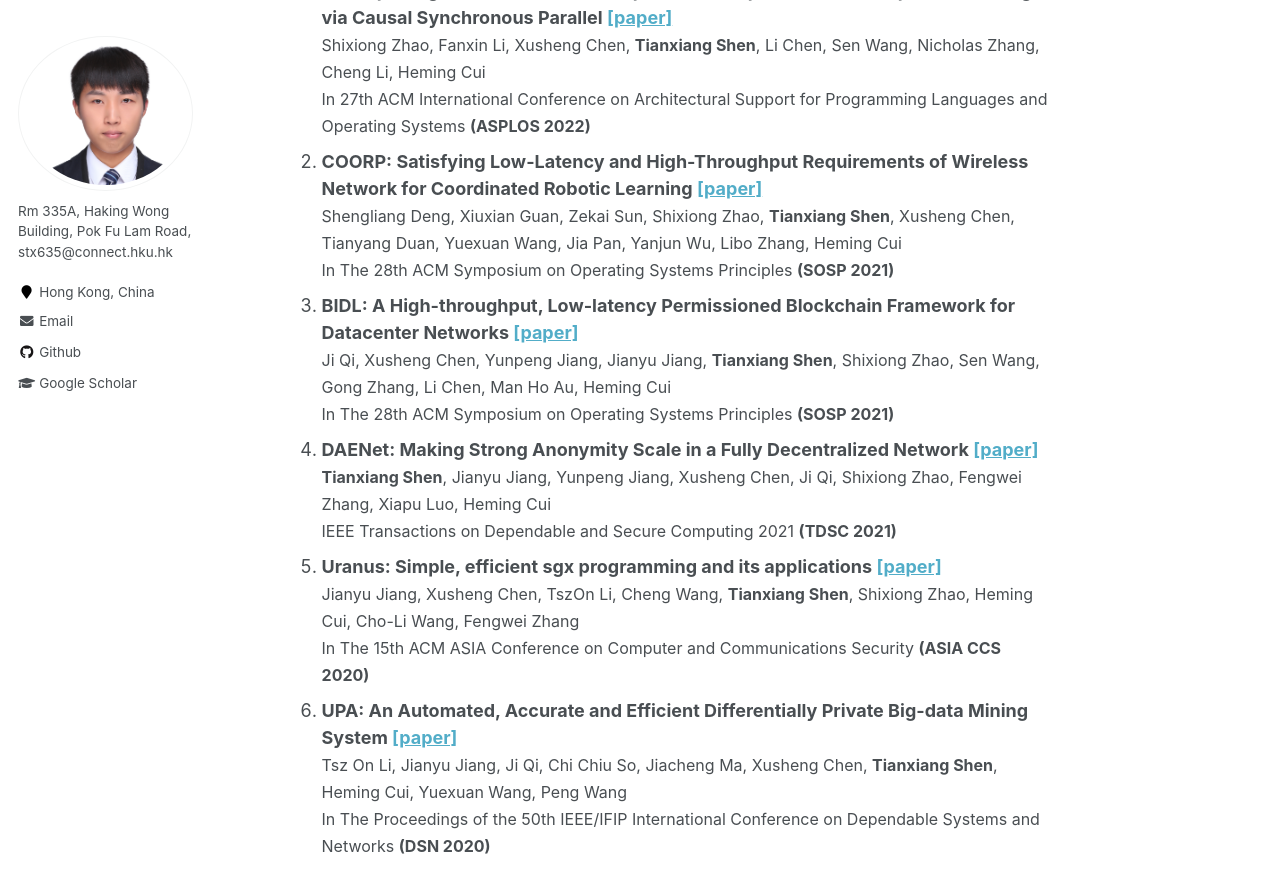
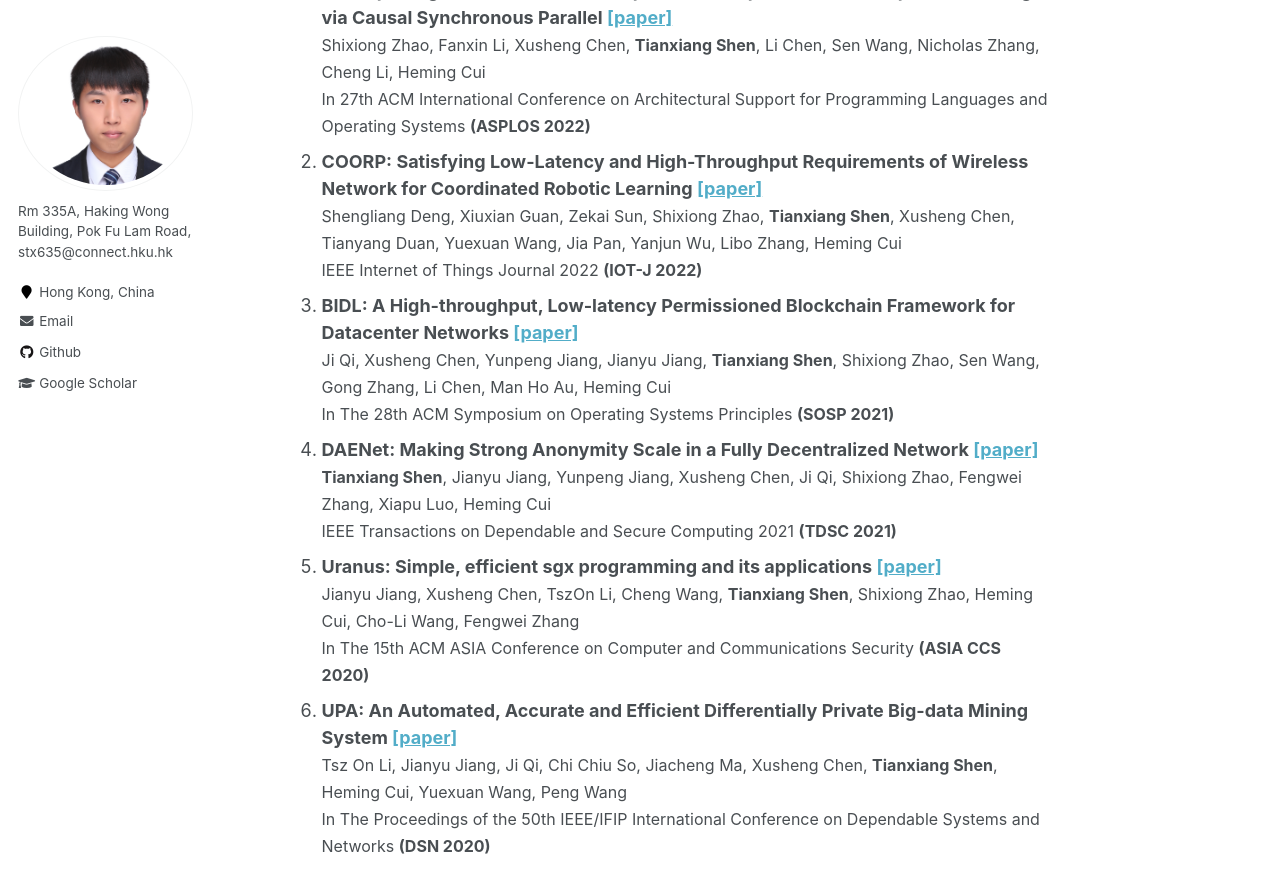
Before and after one commit to tianxiang999/tianxiang999.github.io, a Jekyll site: the page built from _pages/about.md, in a window 1280 px wide and 900 px high, scrolled down 444 px. Shown: the top 893 px of the window. Built offline with Jekyll 4.4.1, drawn with Linux system fonts in a browser that asks for light colours.

Commit message:
Update about.md

```diff
--- a/_pages/about.md
+++ b/_pages/about.md
@@ -27,7 +27,9 @@ Publications
 2. <strong>COORP: Satisfying Low-Latency and High-Throughput Requirements of Wireless Network for Coordinated Robotic Learning [[paper]](https://i.cs.hku.hk/~heming/papers/iotj22-coorp.pdf)</strong>
   <br>
    <font size="3">Shengliang Deng, Xiuxian Guan, Zekai Sun, Shixiong Zhao, <strong>Tianxiang
-   Shen</strong>, Xusheng Chen, Tianyang Duan, Yuexuan Wang, Jia Pan, Yanjun Wu, Libo Zhang, Heming Cui<br>In The 28th ACM Symposium on Operating Systems Principles <strong>(SOSP 2021)</strong></font>
+   Shen</strong>, Xusheng Chen, Tianyang Duan, Yuexuan Wang, Jia Pan, Yanjun Wu,
+   Libo Zhang, Heming Cui<br>IEEE Internet of Things Journal 2022 <strong>(IOT-J
+   2022)</strong></font>
 
 3. <strong>BIDL: A High-throughput, Low-latency Permissioned Blockchain
   Framework for Datacenter Networks [[paper]](https://i.cs.hku.hk/~heming/papers/sosp21-bidl.pdf)</strong>
```
